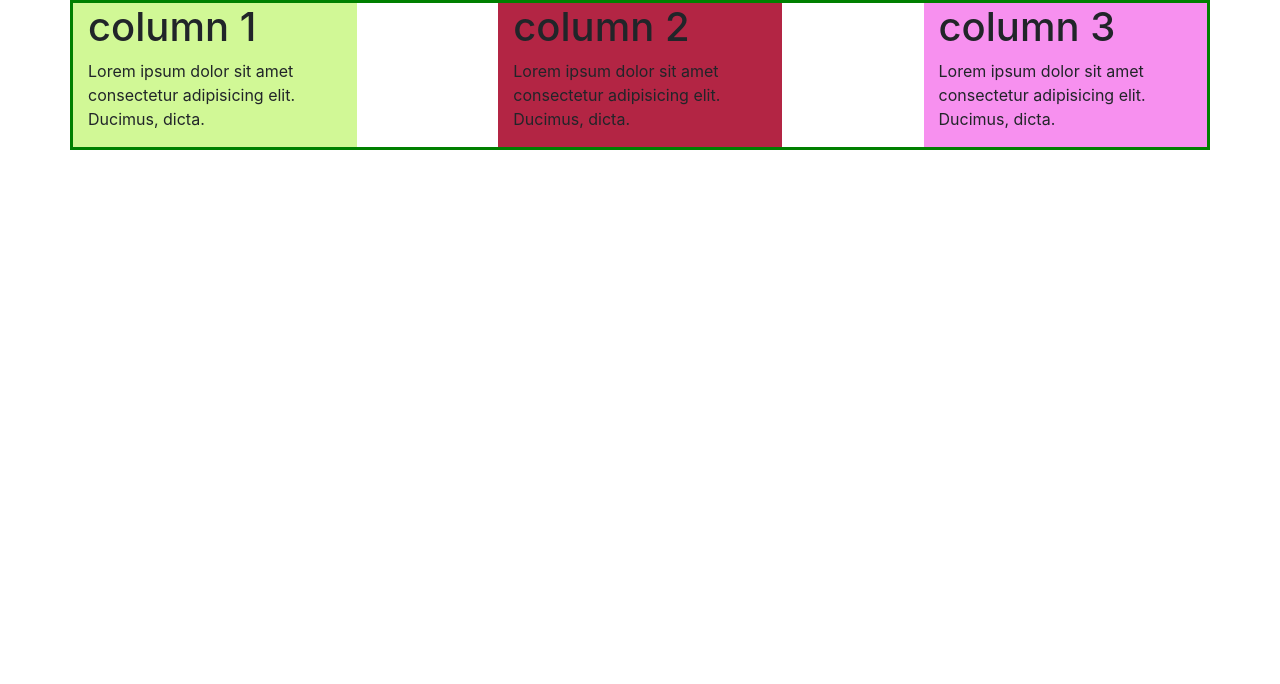
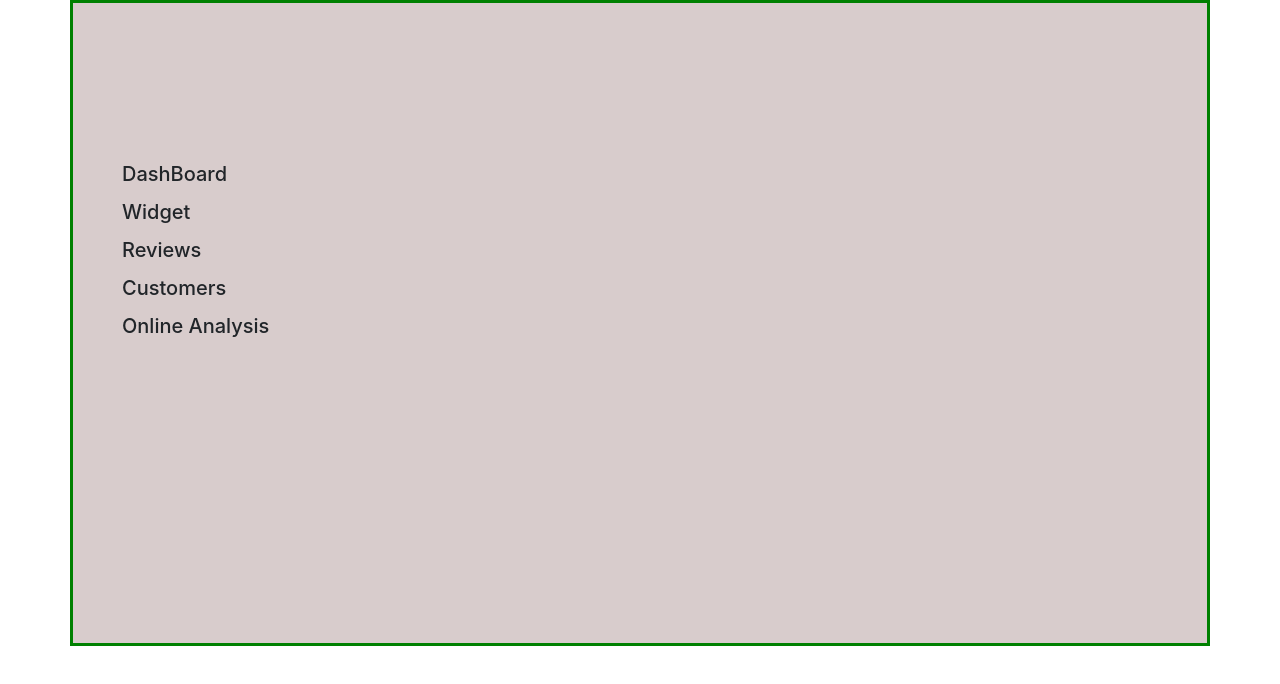
Before and after one commit to hamza887/CSS-learning, a plain HTML site: page boot.html in a window 1280 px wide. Drawn offline with Linux system fonts and the light colour scheme.

Commit message:
hello bootstrap

```diff
--- a/boot.css
+++ b/boot.css
@@ -20,3 +20,19 @@
 .aqua{
     background-color:aqua;
 }
+.mygrey{
+  background-color: rgb(216, 204, 204);
+}
+
+.theheight{
+    padding-top: 60%;
+    height: 80vh;
+    padding-left: 30px;
+}
+
+.theheight li{
+    list-style: none;
+    padding: 4px;
+    font-weight: 500;
+    font-size: 20px;
+}
--- a/boot.html
+++ b/boot.html
@@ -9,20 +9,19 @@
     <link rel="stylesheet" href="boot.css">
 </head>
 <body>
- <div class="container">
+ <div class="container myheight mygrey">
    <div class="row justify-content-sm-between">
-     <div class="col-md-3 green">
-       <h1>column 1</h1>
-       <p>Lorem ipsum dolor sit amet consectetur adipisicing elit. Ducimus, dicta.</p>
+     <div class="col-md-3 ">
+       <div class=" theheight">
+       <li>DashBoard</li>
+      <li>Widget</li>
+      <li>Reviews</li>
+      <li>Customers</li>
+      <li>Online Analysis</li>
+      </div>
      </div>
-     <div class="col-md-3 red">
-      <h1>column 2</h1>
-      <p>Lorem ipsum dolor sit amet consectetur adipisicing elit. Ducimus, dicta.</p>
-    </div>
-    <div class="col-md-3 pink">
-      <h1>column 3</h1>
-      <p>Lorem ipsum dolor sit amet consectetur adipisicing elit. Ducimus, dicta.</p>
-    </div>
+
+
 
    </div>
 
```
